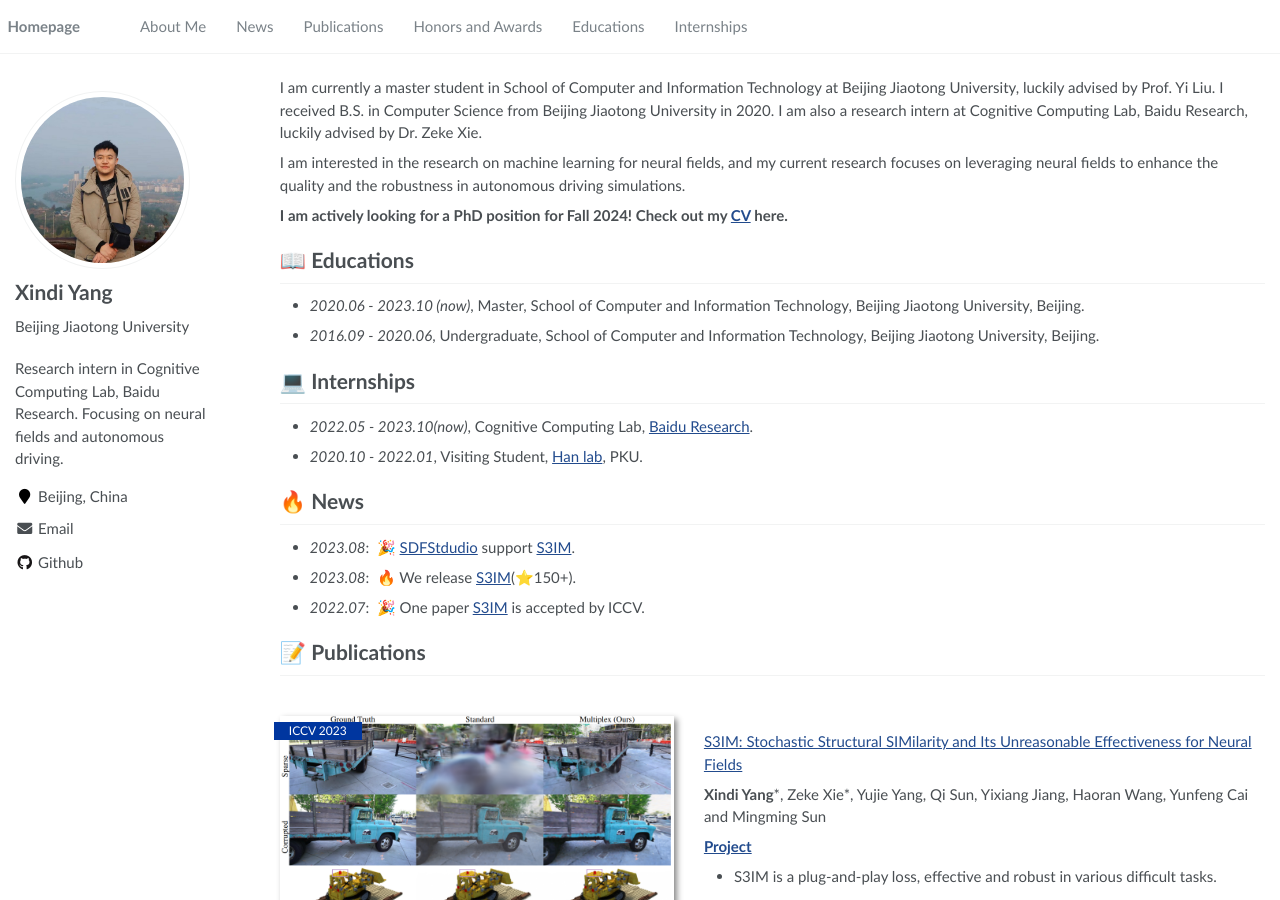
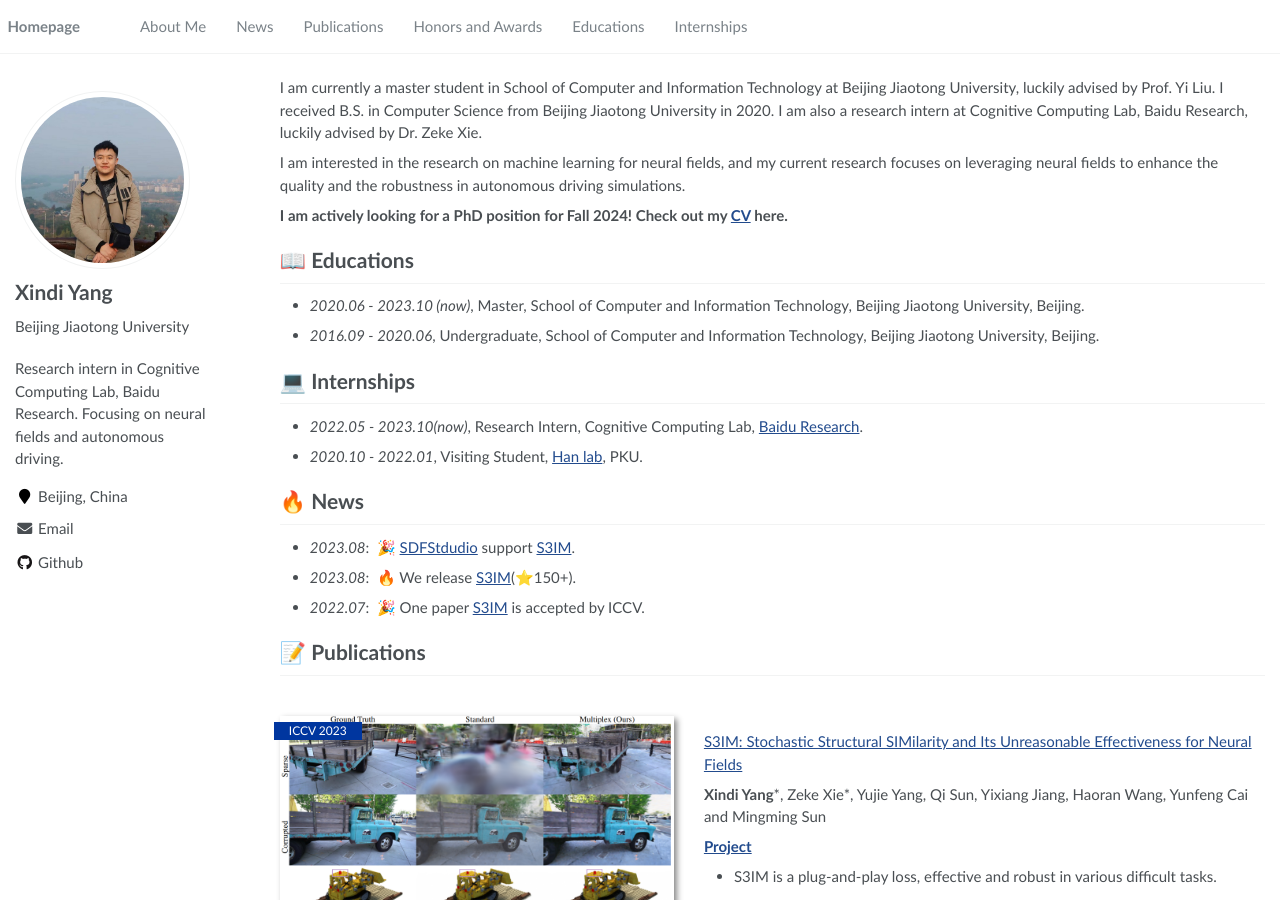
Before and after one commit to Madaoer/Madaoer.github.io, a Jekyll site: the page built from _pages/about.md, in a window 1280 px wide and 900 px high. Built offline with Jekyll 4.4.1, drawn with Linux system fonts in a browser that asks for light colours; comment, search, counter and statistics services are not loaded.

Commit message:
Update about.md

```diff
--- a/_pages/about.md
+++ b/_pages/about.md
@@ -28,7 +28,7 @@
 - *2016.09 - 2020.06*, Undergraduate, School of Computer and Information Technology, Beijing Jiaotong University, Beijing.
 
 # 💻 Internships
-- *2022.05 - 2023.10(now)*, Cognitive Computing Lab, [Baidu Research](http://research.baidu.com/).
+- *2022.05 - 2023.10(now)*, Research Intern, Cognitive Computing Lab, [Baidu Research](http://research.baidu.com/).
 - *2020.10 - 2022.01*, Visiting Student, [Han lab](https://cqb.pku.edu.cn/hanlab/), PKU.
 
 # 🔥 News
```
